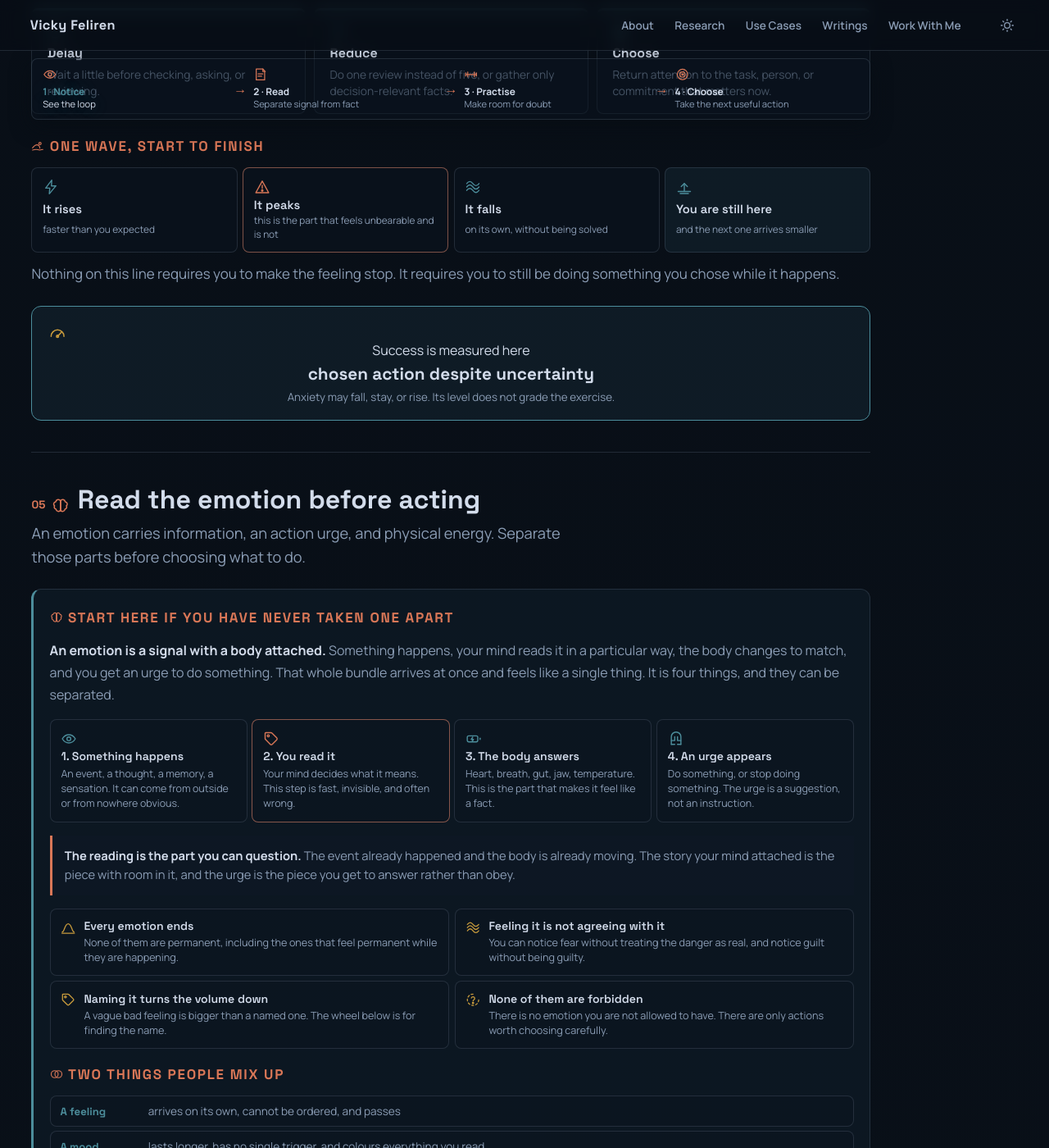
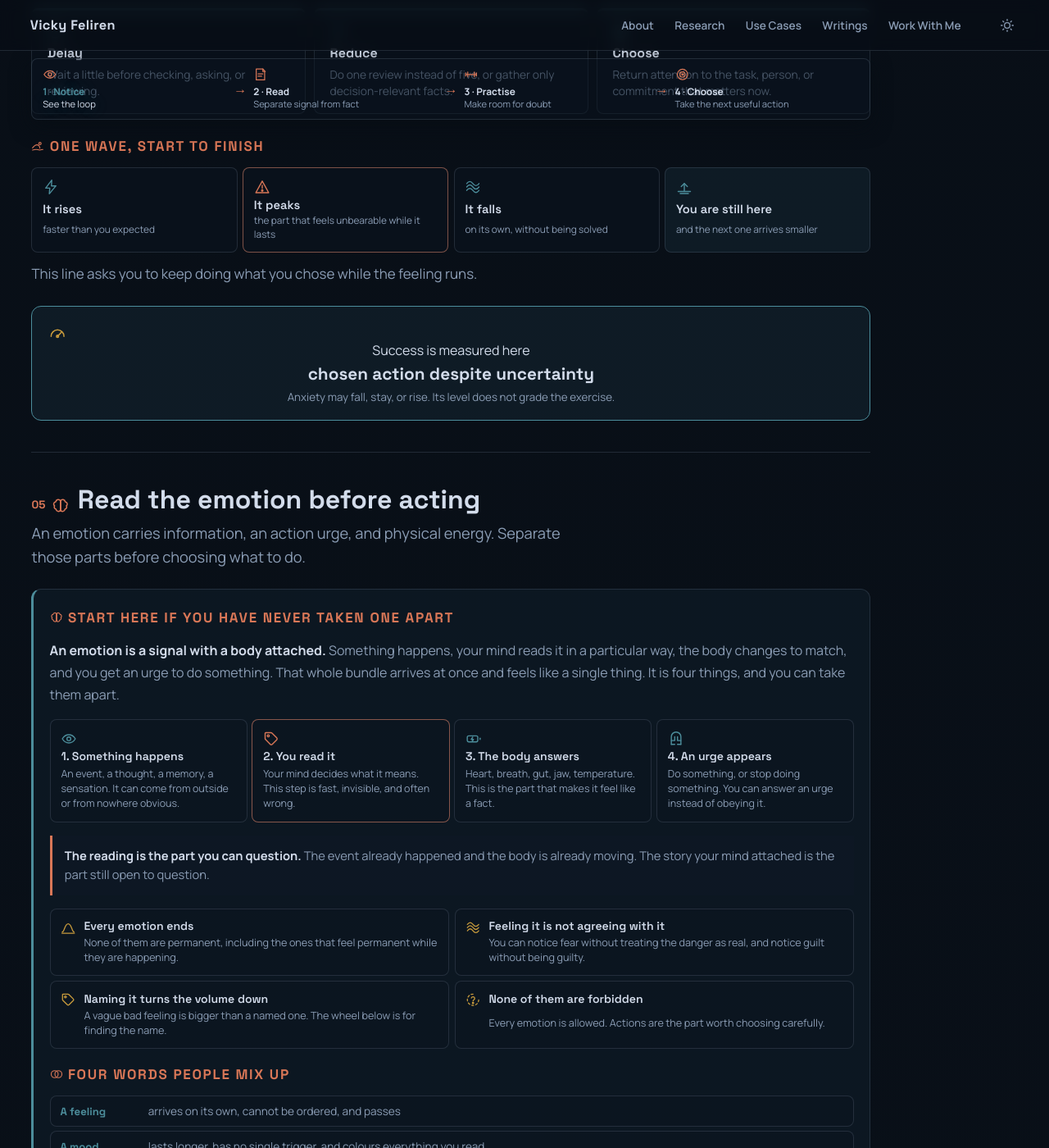
Before and after one commit to Feliren88/feliren88.github.io, a Jekyll site: the page built from _pages/uncertainty-and-emotions.md, in a window 1280 px wide and 1400 px high, scrolled down 5385 px. Shown: the whole window at 82% size. Built offline with Jekyll 4.4.1, drawn with Linux system fonts in a browser that asks for light colours; some of the changed text lies outside the part shown.

Commit message:
Enlarge the emotion wheel so every word fits, and tighten the copy I added
Words sat outside their bands because the layout was sized from a guessed
character width. Two changes. The wheel is now sized from the longest word in
each ring, using a pessimistic width factor so real text comes in narrower than
the space reserved for it: a 638 viewBox, ring depths of 94 and 81, and larger
type throughout rather than smaller. And the script now measures each label
with getComputedTextLength once it is in the document, shrinks anything still
over its band, and re-runs after web fonts load, since a late font swap changes
every width.

Checked by script against the wider factor: none of the 105 labels overflows,
and none falls outside the box.

Copy edits, limited to lines added in this session. A heading said two things
and listed four. Removed a binary contrast on the urge, a colon reveal, a
negative listing, two passive constructions, a doubled "requires", a doubled
"the round still counts", and two lines that pointed at the page itself rather
than saying the thing.

No pre-existing sentence is changed.

```diff
--- a/_data/emotion_wheel.yml
+++ b/_data/emotion_wheel.yml
@@ -57,7 +57,7 @@
     hue: 286
     points_at: A gap between what you did and who you want to be.
     urge: Hide, over-explain, confess repeatedly, or seek reassurance.
-    counter: Say the accurate sentence once, repair what can be repaired, then continue.
+    counter: Say the accurate sentence once, repair what you can, then continue.
     inner:
       - name: Embarrassed
         outer: ["Watched", "Awkward", "Exposed"]
@@ -83,7 +83,7 @@
   - key: joy
     name: Joy
     hue: 44
-    points_at: Something is going well, or matters to you and is present.
+    points_at: Something is going well, or something you care about is here.
     urge: Hold on to it, or check whether you are allowed to have it.
     counter: Stay in it for a full minute without auditing whether it will last.
     inner:
--- a/_layouts/default.html
+++ b/_layouts/default.html
@@ -10,7 +10,7 @@
     {% if page.url == '/project/' %}<link rel="preload" as="script" href="{{ '/js/components/timeline.js?v=3' | relative_url }}">{% endif %}
     <script>try{var _t=localStorage.getItem('theme');if(_t)document.documentElement.setAttribute('data-theme',_t);}catch(e){}</script>
     <link rel="stylesheet" href="{{ '/css/styles.css?v=40' | relative_url }}">
-    {% if page.extra_css %}<link rel="stylesheet" href="{{ page.extra_css | relative_url }}?v=9">{% endif %}
+    {% if page.extra_css %}<link rel="stylesheet" href="{{ page.extra_css | relative_url }}?v=10">{% endif %}
 
     <!-- Google Tag Manager -->
     <script>(function(w,d,s,l,i){w[l]=w[l]||[];w[l].push({'gtm.start':
@@ -402,7 +402,7 @@
     <script src="{{ '/js/main.js?v=8' | relative_url }}"></script>
     <script src="{{ '/js/components/nav.js?v=7' | relative_url }}"></script>
     {% if page.url == '/project/' %}<script src="{{ '/js/components/timeline.js?v=3' | relative_url }}" defer></script>{% endif %}
-    {% if page.extra_js %}<script src="{{ page.extra_js | relative_url }}?v=8" defer></script>{% endif %}
+    {% if page.extra_js %}<script src="{{ page.extra_js | relative_url }}?v=9" defer></script>{% endif %}
     <script>if ('serviceWorker' in navigator) navigator.serviceWorker.register('/sw.js');</script>
     <script>
     (function(){
--- a/_pages/uncertainty-and-emotions.md
+++ b/_pages/uncertainty-and-emotions.md
@@ -187,11 +187,11 @@
     <p class="ue-viz-k"><svg class="ue-i"><use href="#ue-surf"/></svg> One wave, start to finish</p>
     <div class="ue-wavesteps">
       <span class="w1"><svg class="ue-i"><use href="#ue-urgency"/></svg><b>It rises</b><small>faster than you expected</small></span>
-      <span class="w2"><svg class="ue-i"><use href="#ue-distress"/></svg><b>It peaks</b><small>this is the part that feels unbearable and is not</small></span>
+      <span class="w2"><svg class="ue-i"><use href="#ue-distress"/></svg><b>It peaks</b><small>the part that feels unbearable while it lasts</small></span>
       <span class="w3"><svg class="ue-i"><use href="#ue-allow"/></svg><b>It falls</b><small>on its own, without being solved</small></span>
       <span class="w4"><svg class="ue-i"><use href="#ue-steady"/></svg><b>You are still here</b><small>and the next one arrives smaller</small></span>
     </div>
-    <p class="ue-wave-note">Nothing on this line requires you to make the feeling stop. It requires you to still be doing something you chose while it happens.</p>
+    <p class="ue-wave-note">This line asks you to keep doing what you chose while the feeling runs.</p>
   </div>
 
   <div class="ue-success"><svg class="ue-i"><use href="#ue-gauge"/></svg><span>Success is measured here</span><b>chosen action despite uncertainty</b><small>Anxiety may fall, stay, or rise. Its level does not grade the exercise.</small></div>
@@ -207,7 +207,7 @@
     <div class="ue-primer-what">
       <p><b>An emotion is a signal with a body attached.</b> Something happens, your mind reads it in a
       particular way, the body changes to match, and you get an urge to do something. That whole bundle
-      arrives at once and feels like a single thing. It is four things, and they can be separated.</p>
+      arrives at once and feels like a single thing. It is four things, and you can take them apart.</p>
     </div>
 
     <div class="ue-primer-parts">
@@ -217,24 +217,23 @@
       <i aria-hidden="true">→</i>
       <div class="s3"><svg class="ue-i"><use href="#ue-battery"/></svg><b>3. The body answers</b><span>Heart, breath, gut, jaw, temperature. This is the part that makes it feel like a fact.</span></div>
       <i aria-hidden="true">→</i>
-      <div class="s4"><svg class="ue-i"><use href="#ue-magnet"/></svg><b>4. An urge appears</b><span>Do something, or stop doing something. The urge is a suggestion, not an instruction.</span></div>
+      <div class="s4"><svg class="ue-i"><use href="#ue-magnet"/></svg><b>4. An urge appears</b><span>Do something, or stop doing something. You can answer an urge instead of obeying it.</span></div>
     </div>
 
     <div class="ue-primer-note">
       <p><b>The reading is the part you can question.</b> The event already happened and the body is already
-      moving. The story your mind attached is the piece with room in it, and the urge is the piece you get
-      to answer rather than obey.</p>
+      moving. The story your mind attached is the part still open to question.</p>
     </div>
 
     <div class="ue-primer-facts">
       <div><svg class="ue-i"><use href="#ue-curveline"/></svg><b>Every emotion ends</b><span>None of them are permanent, including the ones that feel permanent while they are happening.</span></div>
       <div><svg class="ue-i"><use href="#ue-allow"/></svg><b>Feeling it is not agreeing with it</b><span>You can notice fear without treating the danger as real, and notice guilt without being guilty.</span></div>
       <div><svg class="ue-i"><use href="#ue-label"/></svg><b>Naming it turns the volume down</b><span>A vague bad feeling is bigger than a named one. The wheel below is for finding the name.</span></div>
-      <div><svg class="ue-i"><use href="#ue-openq"/></svg><b>None of them are forbidden</b><span>There is no emotion you are not allowed to have. There are only actions worth choosing carefully.</span></div>
+      <div><svg class="ue-i"><use href="#ue-openq"/></svg><b>None of them are forbidden</b><span>Every emotion is allowed. Actions are the part worth choosing carefully.</span></div>
     </div>
 
     <div class="ue-primer-vs">
-      <p class="ue-viz-k"><svg class="ue-i"><use href="#ue-venn"/></svg> Two things people mix up</p>
+      <p class="ue-viz-k"><svg class="ue-i"><use href="#ue-venn"/></svg> Four words people mix up</p>
       <div class="ue-vsgrid">
         <div><span class="a">A feeling</span><span class="b">arrives on its own, cannot be ordered, and passes</span></div>
         <div><span class="a">A mood</span><span class="b">lasts longer, has no single trigger, and colours everything you read</span></div>
@@ -248,7 +247,7 @@
   <div class="ue-wheel-block" id="ue-wheel-block">
     <p class="ue-viz-k"><svg class="ue-i"><use href="#ue-wheelmark"/></svg> Find the word before you decide what to do</p>
     <div class="ue-wheel-wrap">
-      <svg class="ue-wheel" id="ue-wheel" viewBox="0 0 452 452" role="img"
+      <svg class="ue-wheel" id="ue-wheel" viewBox="0 0 638 638" role="img"
            aria-label="A wheel of emotion words in three rings. Select any segment to read what it points at, what it urges, and one action that does not require the feeling to stop.">
       </svg>
       <div class="ue-wheel-read" id="ue-wheel-read" role="status">
@@ -314,7 +313,7 @@
       <div><svg class="ue-i"><use href="#ue-breathe"/></svg><b>Longer out-breath</b><span>Make the exhale longer than the inhale for one minute.</span></div>
       <div><svg class="ue-i"><use href="#ue-release"/></svg><b>Release</b><span>Tense a muscle group hard, hold, then let go. Repeat once.</span></div>
     </div>
-    <p class="ue-lever-note">These buy you a few minutes of steadier judgment. They are not a way to make the feeling go away, and they do not need to work before you continue.</p>
+    <p class="ue-lever-note">These buy a few minutes of steadier judgment. They will not remove the feeling, and you can carry on before they work.</p>
   </div>
 
 
@@ -460,7 +459,7 @@
       <div class="closed"><svg class="ue-i"><use href="#ue-fact"/></svg><b>What can be settled</b><span>Facts you can check once. Actions you can take. Repairs you can make.</span></div>
       <div class="open"><svg class="ue-i"><use href="#ue-infinity"/></svg><b>What stays open</b><span>Whether you will feel this again. Whether you were understood. Whether it was the best possible choice.</span></div>
     </div>
-    <p class="ue-accept-note">The second column does not shrink by being argued with. It shrinks in importance when you keep acting while it is still open.</p>
+    <p class="ue-accept-note">Arguing with the second column does not shrink it. It matters less each time you act while it stays open.</p>
   </div>
 
   <p class="ue-compassion">Speak to yourself as you would to someone you respect: accurately, without humiliation, and without inventing a guarantee. Kindness helps you return to the work. It does not require pretending the work is easy.</p>
--- a/css/uncertainty-and-emotions.css
+++ b/css/uncertainty-and-emotions.css
@@ -210,9 +210,9 @@
 
 /* 05 · the wheel */
 .ue-wheel-block{margin:1.6rem 0;padding:1.1rem;border:1px solid var(--line);border-radius:var(--radius-lg);background:var(--surface)}
-.ue-wheel-block{margin-inline:calc(50% - 50vw);padding-inline:max(1rem,calc(50vw - 30rem));border-radius:0;border-inline:0}
+.ue-wheel-block{margin-inline:calc(50% - 50vw);padding-inline:max(.75rem,calc(50vw - 34rem));border-radius:0;border-inline:0}
 .ue-wheel-wrap{display:grid;gap:1.2rem;justify-items:center}
-.ue-wheel{display:block;width:100%;height:auto;max-width:min(46rem,calc(100vw - 3rem));margin:0 auto}
+.ue-wheel{display:block;width:100%;height:auto;max-width:min(54rem,calc(100vw - 2rem));margin:0 auto;overflow:visible}
 .ue-wheel-read{width:100%;max-width:44rem}
 .ue-seg{fill:hsl(var(--h) 58% 52%);stroke:var(--bg);stroke-width:1.2;cursor:pointer;transition:opacity .15s ease,filter .15s ease}
 .ue-seg-1{fill:hsl(var(--h) 58% 44%)}
--- a/js/components/uncertainty-and-emotions.js
+++ b/js/components/uncertainty-and-emotions.js
@@ -220,7 +220,7 @@
       if(say){
         say.textContent = mode==='relieve'
           ? 'Each relief move ends that wave early. The next one starts higher, and the gap between them gets shorter.'
-          : 'One wave, allowed to finish. Nothing was solved and it came down anyway. That is the part the relief move never lets you find out.';
+          : 'One wave, allowed to finish. Nothing was solved and it came down anyway. The relief move ends the wave before you get to see that.';
       }
     }
 
@@ -250,7 +250,7 @@
 
     var read=document.getElementById('ue-wheel-read');
     var NS='http://www.w3.org/2000/svg';
-    var CX=226,CY=226,R0=44,R1=88,R2=158,R3=214;
+    var CX=319,CY=319,R0=60,R1=132,R2=226,R3=307;
     var TAU=Math.PI*2;
 
     function pt(r,a){ return [CX+r*Math.cos(a), CY+r*Math.sin(a)]; }
@@ -272,19 +272,39 @@
        The family ring is laid along its arc; the two outer rings run along the
        radius instead, where the space is, and flip on the left half so no word
        is upside down. */
-    function label(txt,r,a,cls,size,radial){
+    function label(txt,r,a,cls,size,radial,room){
       var p=pt(r,a), deg=a*180/Math.PI, flip=(deg>90&&deg<270);
-      var rot, anchor;
-      if(radial){
-        rot=flip?deg+180:deg;
-        anchor=flip?'end':'start';
-      }else{
-        rot=flip?deg+180:deg;
-        anchor='middle';
-      }
-      return mk('text',{x:p[0].toFixed(1),y:p[1].toFixed(1),class:cls,
+      var anchor = radial ? (flip?'end':'start') : 'middle';
+      var rot = flip?deg+180:deg;
+      var t=mk('text',{x:p[0].toFixed(1),y:p[1].toFixed(1),class:cls,
         'text-anchor':anchor,'dominant-baseline':'middle','font-size':size,
         transform:'rotate('+rot.toFixed(1)+' '+p[0].toFixed(1)+' '+p[1].toFixed(1)+')'}, txt);
+      t.dataset.room=room.toFixed(1);
+      t.dataset.size=size;
+      fitQueue.push(t);
+      return t;
+    }
+
+    /* Guessing at font metrics is what put words outside their bands. Ask the
+       browser instead: measure each label once it is in the document, shrink it
+       until it fits the space it was given, and if a long word is still over,
+       let the renderer condense it to exactly that width. */
+    var fitQueue=[];
+    function fitLabels(){
+      fitQueue.forEach(function(t){
+        var room=+t.dataset.room, size=+t.dataset.size;
+        var w;
+        try{ w=t.getComputedTextLength(); }catch(e){ return; }
+        if(!w||w<=room) return;
+        var shrunk=Math.max(size*0.72, size*room/w);
+        t.setAttribute('font-size',shrunk.toFixed(2));
+        try{ w=t.getComputedTextLength(); }catch(e){ return; }
+        if(w>room){
+          t.setAttribute('textLength',room.toFixed(1));
+          t.setAttribute('lengthAdjust','spacingAndGlyphs');
+        }
+      });
+      fitQueue.length=0;
     }
     /* Radial labels start just inside the band's inner edge, or just inside its
        outer edge when they read right-to-left. */
@@ -305,7 +325,7 @@
         style:'--h:'+hue,tabindex:'0',role:'button','aria-label':f.name});
       p.dataset.fam=fi; p.dataset.level='1';
       g.appendChild(p);
-      g.appendChild(label(f.name,(R0+R1)/2,(a0+a1)/2,'ue-wt ue-wt-1',11.5,false));
+      g.appendChild(label(f.name,(R0+R1)/2,(a0+a1)/2,'ue-wt ue-wt-1',13,false,(a1-a0)*((R0+R1)/2)*0.86));
 
       /* middle ring: three broader words */
       var inner=f.inner||[];
@@ -316,7 +336,7 @@
           style:'--h:'+hue,tabindex:'0',role:'button','aria-label':it.name+', '+f.name});
         q.dataset.fam=fi; q.dataset.level='2'; q.dataset.word=it.name;
         g.appendChild(q);
-        g.appendChild(label(it.name,radialR(R1,R2,(b0+b1)/2),(b0+b1)/2,'ue-wt ue-wt-2',9,true));
+        g.appendChild(label(it.name,radialR(R1,R2,(b0+b1)/2),(b0+b1)/2,'ue-wt ue-wt-2',11,true,R2-R1-12));
 
         /* outer ring: the finer words */
         var outs=it.outer||[];
@@ -327,7 +347,7 @@
             style:'--h:'+hue,tabindex:'0',role:'button','aria-label':w+', '+f.name});
           r.dataset.fam=fi; r.dataset.level='3'; r.dataset.word=w;
           g.appendChild(r);
-          g.appendChild(label(w,radialR(R2,R3,(c0+c1)/2),(c0+c1)/2,'ue-wt ue-wt-3',7.8,true));
+          g.appendChild(label(w,radialR(R2,R3,(c0+c1)/2),(c0+c1)/2,'ue-wt ue-wt-3',10,true,R3-R2-12));
         });
       });
       host.appendChild(g);
@@ -335,10 +355,10 @@
 
     /* the hub keeps whatever was chosen last */
     var hub=mk('g',{class:'ue-hub'});
-    hub.appendChild(mk('circle',{cx:CX,cy:CY,r:R0-4,class:'ue-hub-c'}));
-    var hubT=mk('text',{x:CX,y:CY-4,class:'ue-hub-t','text-anchor':'middle','font-size':15});
+    hub.appendChild(mk('circle',{cx:CX,cy:CY,r:R0-5,class:'ue-hub-c'}));
+    var hubT=mk('text',{x:CX,y:CY-6,class:'ue-hub-t','text-anchor':'middle','font-size':20});
     hubT.textContent='Which one?';
-    var hubS=mk('text',{x:CX,y:CY+14,class:'ue-hub-s','text-anchor':'middle','font-size':9.5});
+    var hubS=mk('text',{x:CX,y:CY+16,class:'ue-hub-s','text-anchor':'middle','font-size':12});
     hubS.textContent='pick a word';
     hub.appendChild(hubT); hub.appendChild(hubS);
     host.appendChild(hub);
@@ -381,6 +401,19 @@
     });
     var cl=document.getElementById('ue-wheel-clear');
     if(cl) cl.addEventListener('click',clear);
+
+    fitLabels();
+    /* Web fonts can land after the first measurement and change every width. */
+    if(document.fonts&&document.fonts.ready&&document.fonts.ready.then){
+      document.fonts.ready.then(function(){
+        all('.ue-wt',host).forEach(function(t){
+          t.removeAttribute('textLength'); t.removeAttribute('lengthAdjust');
+          t.setAttribute('font-size',t.dataset.size);
+          fitQueue.push(t);
+        });
+        fitLabels();
+      });
+    }
   }
 
   /* ── Which band, and what fits it ────────────────────────
@@ -396,7 +429,7 @@
         a:'Lower the speed first. Cold, movement, a longer out-breath. Then come back to the question.'},
       mid:{t:'Able to choose',
         p:'You can feel something and still steer. This is the only band where a considered decision belongs.',
-        a:'Do the thing you chose. This is where practice counts, and the feeling does not have to be absent.'},
+        a:'Do the thing you chose. Practice counts here, with the feeling still present.'},
       under:{t:'Switched off',
         p:'Flat, foggy, far away. Nothing feels urgent because nothing feels like much at all.',
         a:'Raise the signal gently. Stand, cold water, light, one small physical task. Do not decide anything large from here.'}
@@ -438,9 +471,9 @@
         var d=+before.value-+after.value;
         out.innerHTML = !what.value.trim()
           ? 'Name the uncertainty above, then log the round.'
-          : d>0 ? 'It came down <b>'+d+'</b> without the relief move. That is the evidence this page keeps asking for.'
-          : d===0 ? 'It stayed level. The round still counts: you did it with the feeling present.'
-          : 'It rose. That happens, and the round still counts. The measure is what you did, not where the number landed.';
+          : d>0 ? 'It came down <b>'+d+'</b> without the relief move.'
+          : d===0 ? 'It stayed level. The round counts anyway, because you did it with the feeling present.'
+          : 'It rose. That happens. What you did is the record here, not where the number landed.';
       }
     }
     function paint(){
```
